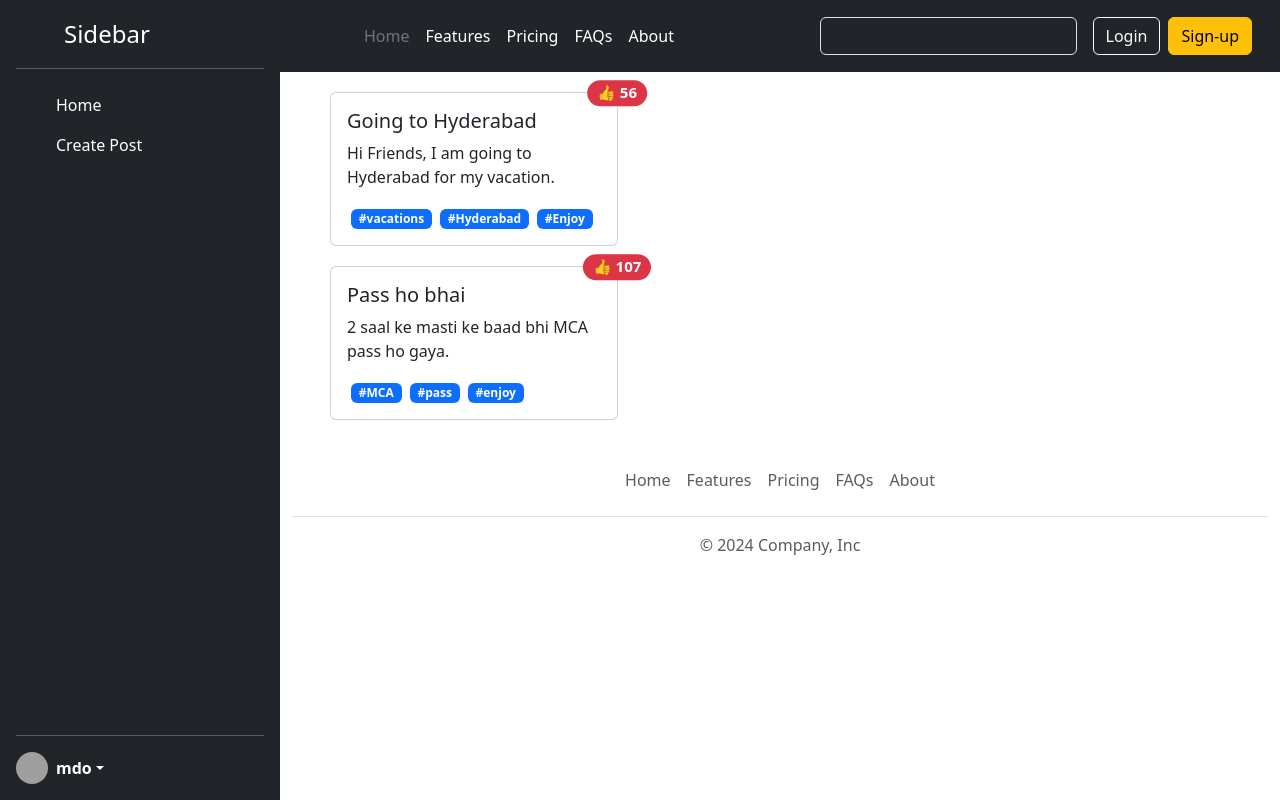
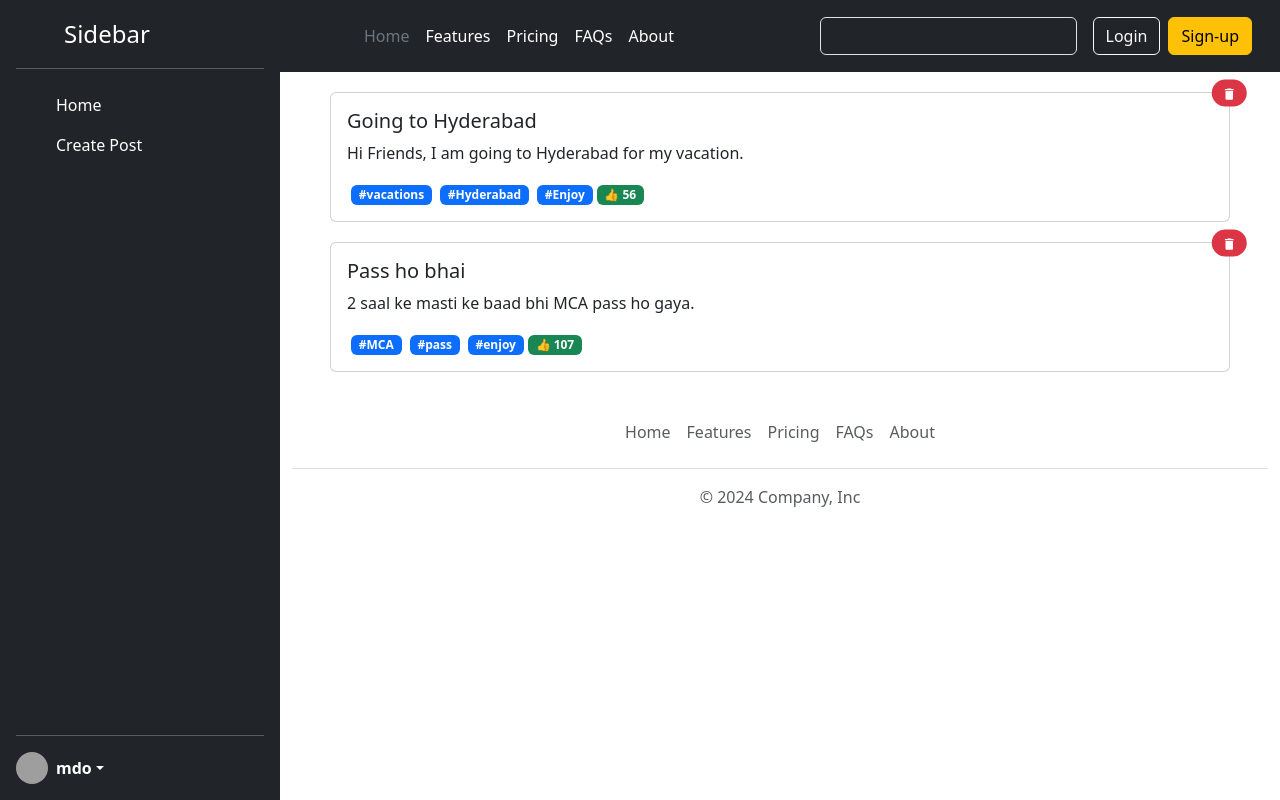
Before and after one commit to dg-codingbapunu/social-media-App, a React (Vite) app in the folder social/: page / in a window 1280 px wide. Built offline with nearby package versions, Linux system fonts and the light colour scheme; grey boxes are pictures that could not be loaded.

Commit message:
add react icon library

```diff
--- a/social/package.json
+++ b/social/package.json
@@ -12,7 +12,8 @@
   "dependencies": {
     "bootstrap": "^5.3.3",
     "react": "^18.2.0",
-    "react-dom": "^18.2.0"
+    "react-dom": "^18.2.0",
+    "react-icons": "^5.1.0"
   },
   "devDependencies": {
     "@types/react": "^18.2.66",
--- a/social/src/App.css
+++ b/social/src/App.css
@@ -9,7 +9,9 @@
 }
 .post-card {
   margin: 20px 50px;
+  min-width: 25rem;
 }
 .hasthag {
   margin: 0px 4px;
+  cursor: pointer;
 }
--- a/social/src/components/Posts.jsx
+++ b/social/src/components/Posts.jsx
@@ -1,17 +1,20 @@
+import { MdDelete } from "react-icons/md";
+
 const Posts = ({ posts }) => {
   return (
-    <div className="card post-card" style={{ width: "18rem" }}>
+    <div className="card post-card">
       <div className="card-body">
         <h5 className="card-title">
           {posts.title}
           <span class="position-absolute top-0 start-100 translate-middle badge rounded-pill bg-danger">
-            {posts.reactions}
+            <MdDelete />
           </span>
         </h5>
         <p className="card-text">{posts.body}</p>
         {posts.tags.map((tag) => (
-          <span class="badge text-bg-primary hasthag">{tag}</span>
+          <span className="badge text-bg-primary hasthag">{tag}</span>
         ))}
+        <span className="badge text-bg-success ">{posts.reactions}</span>
       </div>
     </div>
   );
```
Also changed, not shown: 1 other file (tests, documents, lock files or other folders).
